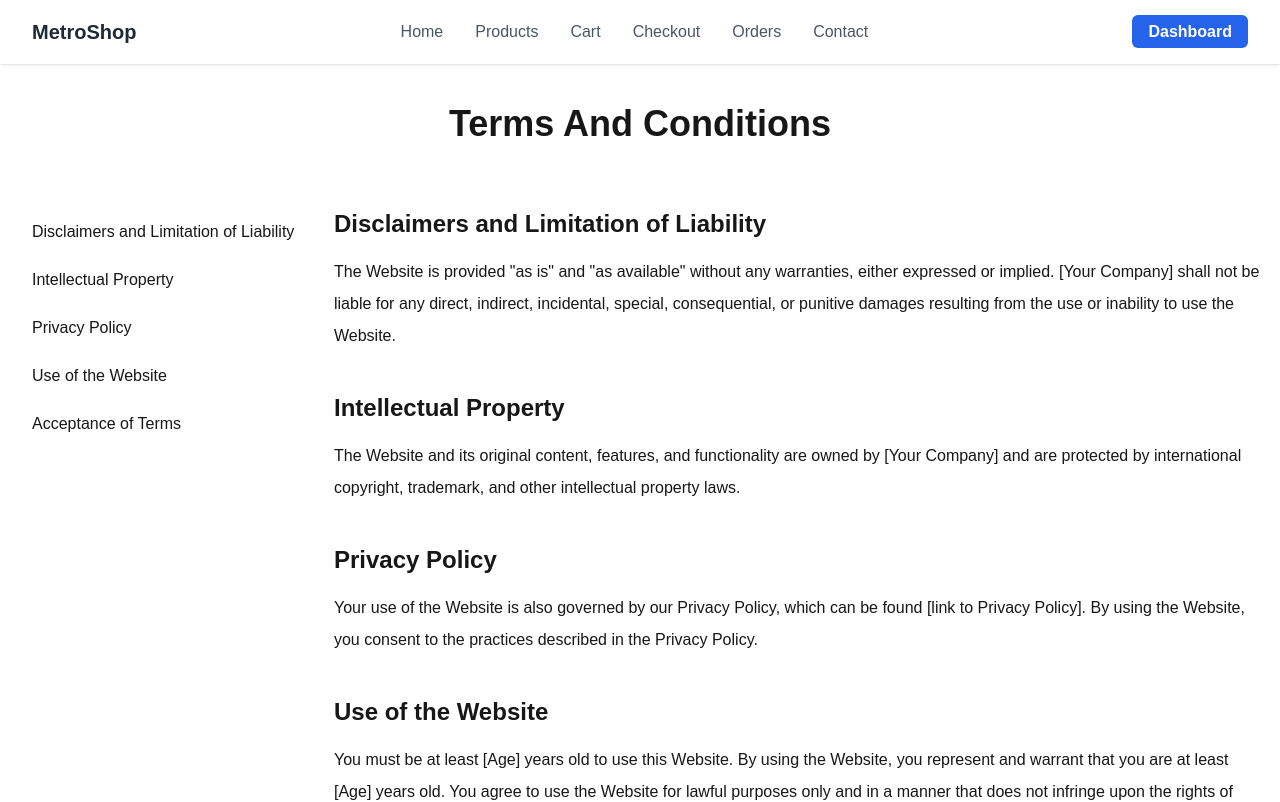
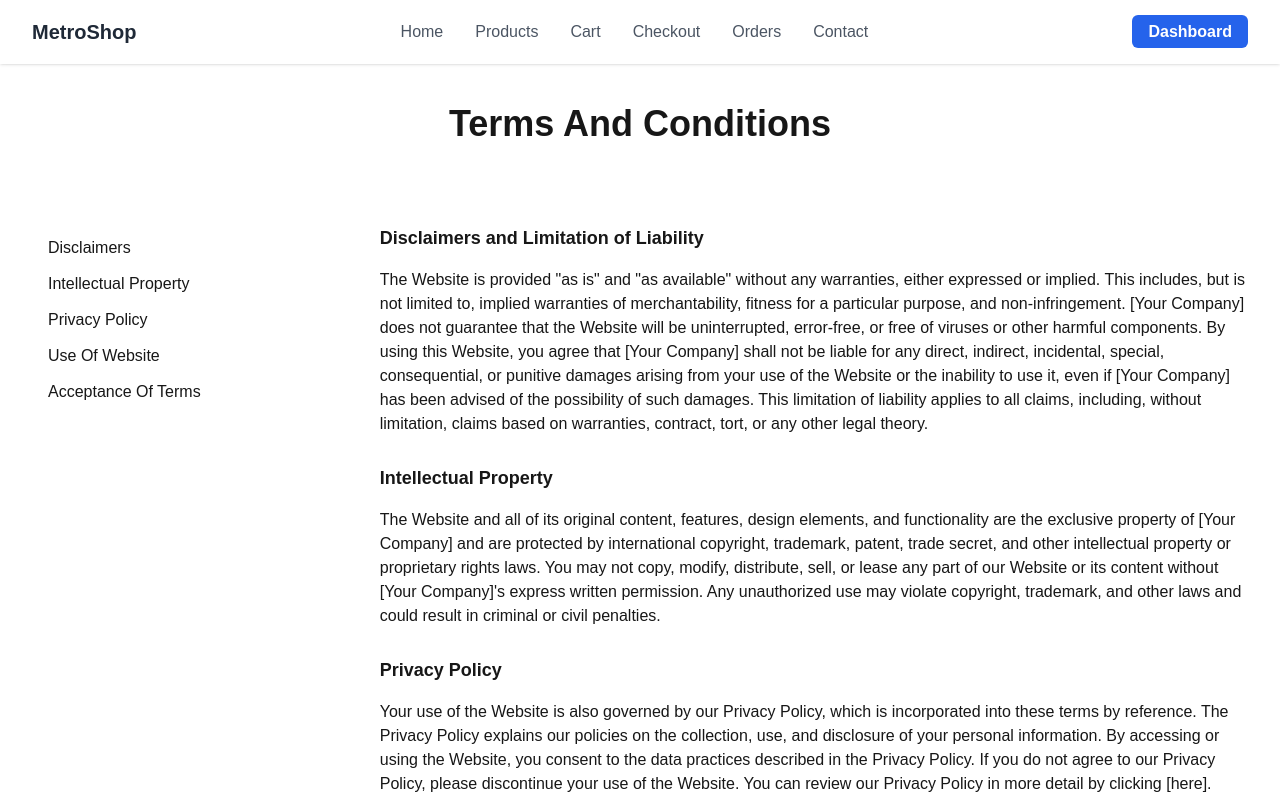
Before and after one commit to mdsejan/MetroShop-client, a Next.js app: page /terms-conditions in a window 1280 px wide. Shown: the top 802 px of the page. Built offline with nearby package versions, Linux system fonts and the light colour scheme.

Commit message:
Terms And Conditions update layout

```diff
--- a/package.json
+++ b/package.json
@@ -12,12 +12,14 @@
     "next": "14.2.16",
     "react": "^18",
     "react-dom": "^18",
-    "react-icons": "^5.3.0"
+    "react-icons": "^5.3.0",
+    "react-scroll": "^1.9.0"
   },
   "devDependencies": {
     "@types/node": "^20",
     "@types/react": "^18",
     "@types/react-dom": "^18",
+    "@types/react-scroll": "^1.8.10",
     "eslint": "^8",
     "eslint-config-next": "14.2.16",
     "postcss": "^8",
--- a/src/app/(WithCommonLayout)/terms-conditions/page.tsx
+++ b/src/app/(WithCommonLayout)/terms-conditions/page.tsx
@@ -1,4 +1,11 @@
-const TermsAndConditions = () => {
+"use client";
+import { Element, scroller } from "react-scroll";
+
+const TermsPage = () => {
+  const scrollToSection = (id: string) => {
+    scroller.scrollTo(id, { smooth: true, offset: -100, duration: 500 });
+  };
+
   return (
     <div className="max-w-screen-2xl mx-auto px-4 py-10">
       <div className="text-center">
@@ -6,68 +13,61 @@ const TermsAndConditions = () => {
           Terms And Conditions
         </h1>
       </div>
-      <div className="flex flex-col md:flex-row">
-        {/* Sidebar Navigation */}
-        <nav className="mb-8 hidden md:mb-0 md:block md:w-60 lg:w-72 xl:w-80">
-          <ol className="sticky z-10 md:top-28 lg:top-24">
+      <div className="flex flex-col md:flex-row p-4">
+        <nav className="mb-8 hidden md:block md:w-60 lg:w-72 xl:w-80">
+          <ol className="sticky top-28 z-10">
             {[
-              "Disclaimers and Limitation of Liability",
-              "Intellectual Property",
-              "Privacy Policy",
-              "Use of the Website",
-              "Acceptance of Terms"
-            ].map((item, index) => (
-              <li key={index}>
-                <a className="my-3 inline-flex cursor-pointer pl-4 text-sub-heading">
-                  {item}
+              "disclaimers",
+              "intellectual-property",
+              "privacy-policy",
+              "use-of-website",
+              "acceptance-of-terms"
+            ].map((section) => (
+              <li key={section} className="my-3">
+                <a
+                  onClick={() => scrollToSection(section)}
+                  className="cursor-pointer pl-4 text-sub-heading"
+                >
+                  {section
+                    .replace(/-/g, " ")
+                    .replace(/\b\w/g, (char) => char.toUpperCase())}
                 </a>
               </li>
             ))}
           </ol>
         </nav>
 
-        {/* Main Content */}
-        <div className="md:w-9/12 md:pb-10 ltr:md:pl-8 rtl:md:pr-8">
-          {[
-            {
-              title: "Disclaimers and Limitation of Liability",
-              content:
-                'The Website is provided "as is" and "as available" without any warranties, either expressed or implied. [Your Company] shall not be liable for any direct, indirect, incidental, special, consequential, or punitive damages resulting from the use or inability to use the Website.'
-            },
-            {
-              title: "Intellectual Property",
-              content:
-                "The Website and its original content, features, and functionality are owned by [Your Company] and are protected by international copyright, trademark, and other intellectual property laws."
-            },
-            {
-              title: "Privacy Policy",
-              content:
-                "Your use of the Website is also governed by our Privacy Policy, which can be found [link to Privacy Policy]. By using the Website, you consent to the practices described in the Privacy Policy."
-            },
-            {
-              title: "Use of the Website",
-              content:
-                "You must be at least [Age] years old to use this Website. By using the Website, you represent and warrant that you are at least [Age] years old. You agree to use the Website for lawful purposes only and in a manner that does not infringe upon the rights of others."
-            },
-            {
-              title: "Acceptance of Terms",
-              content:
-                "By using this Website, you agree to comply with and be bound by these terms and conditions. If you do not agree to these terms, please do not use the Website."
-            }
-          ].map((section, index) => (
-            <div key={index} className="mb-7 md:mb-10">
-              <h2 className="mb-4 text-lg font-bold text-heading md:text-xl lg:text-2xl">
-                {section.title}
-              </h2>
-              <div className="mt-15 leading-loose text-body-dark">
-                {section.content}
-              </div>
-            </div>
-          ))}
+        <div className="md:w-9/12 md:pb-10 md:pl-8">
+          <Element name="disclaimers" className="mb-7">
+            <h2 className="text-lg font-bold mb-4">
+              Disclaimers and Limitation of Liability
+            </h2>
+            <p>{`The Website is provided "as is" and "as available" without any warranties, either expressed or implied. This includes, but is not limited to, implied warranties of merchantability, fitness for a particular purpose, and non-infringement. [Your Company] does not guarantee that the Website will be uninterrupted, error-free, or free of viruses or other harmful components. By using this Website, you agree that [Your Company] shall not be liable for any direct, indirect, incidental, special, consequential, or punitive damages arising from your use of the Website or the inability to use it, even if [Your Company] has been advised of the possibility of such damages. This limitation of liability applies to all claims, including, without limitation, claims based on warranties, contract, tort, or any other legal theory.`}</p>
+          </Element>
+
+          <Element name="intellectual-property" className="mb-7">
+            <h2 className="text-lg font-bold mb-4">Intellectual Property</h2>
+            <p>{`The Website and all of its original content, features, design elements, and functionality are the exclusive property of [Your Company] and are protected by international copyright, trademark, patent, trade secret, and other intellectual property or proprietary rights laws. You may not copy, modify, distribute, sell, or lease any part of our Website or its content without [Your Company]'s express written permission. Any unauthorized use may violate copyright, trademark, and other laws and could result in criminal or civil penalties.`}</p>
+          </Element>
+
+          <Element name="privacy-policy" className="mb-7">
+            <h2 className="text-lg font-bold mb-4">Privacy Policy</h2>
+            <p>{`Your use of the Website is also governed by our Privacy Policy, which is incorporated into these terms by reference. The Privacy Policy explains our policies on the collection, use, and disclosure of your personal information. By accessing or using the Website, you consent to the data practices described in the Privacy Policy. If you do not agree to our Privacy Policy, please discontinue your use of the Website. You can review our Privacy Policy in more detail by clicking [here].`}</p>
+          </Element>
+
+          <Element name="use-of-website" className="mb-7">
+            <h2 className="text-lg font-bold mb-4">Use of the Website</h2>
+            <p>{`The Website is intended for users who are at least [Age] years old. By using the Website, you represent and warrant that you are at least [Age] years old and that you have the right, authority, and capacity to enter into this agreement and abide by all of its terms and conditions. You agree to use the Website only for lawful purposes and in a way that does not infringe upon the rights of, restrict, or inhibit anyone else's use and enjoyment of the Website. This includes conduct that is unlawful, or which may harass or cause distress or inconvenience to any person, or transmit obscene or offensive content or disrupt the normal flow of dialogue within the Website.`}</p>
+          </Element>
+
+          <Element name="acceptance-of-terms" className="mb-7">
+            <h2 className="text-lg font-bold mb-4">Acceptance of Terms</h2>
+            <p>{`By using this Website, you acknowledge that you have read and understood these Terms and Conditions and agree to be bound by them. If you do not agree with these terms, you are not permitted to use the Website, and you must immediately discontinue any and all use. Your continued use of the Website signifies your acceptance of any changes to these Terms and Conditions. [Your Company] reserves the right to modify, update, or otherwise change these Terms at any time without prior notice. It is your responsibility to review the Terms and Conditions periodically to ensure that you are aware of any modifications.`}</p>
+          </Element>
         </div>
       </div>
     </div>
   );
 };
 
-export default TermsAndConditions;
+export default TermsPage;
```
Also changed, not shown: 1 other file (tests, documents, lock files or other folders).
